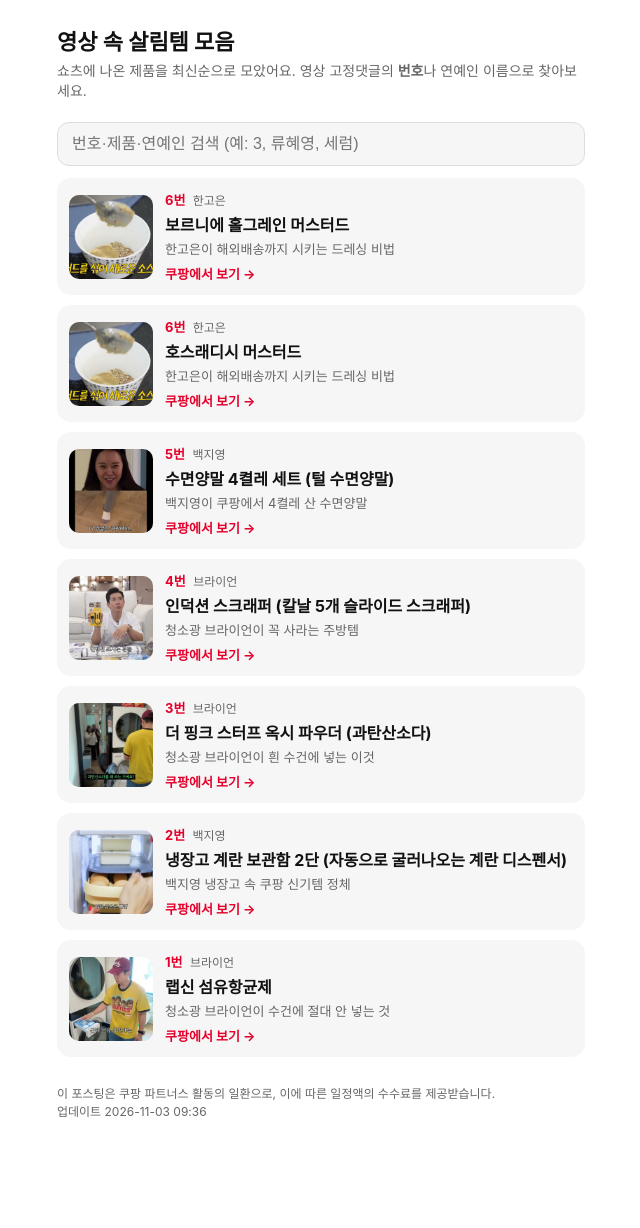
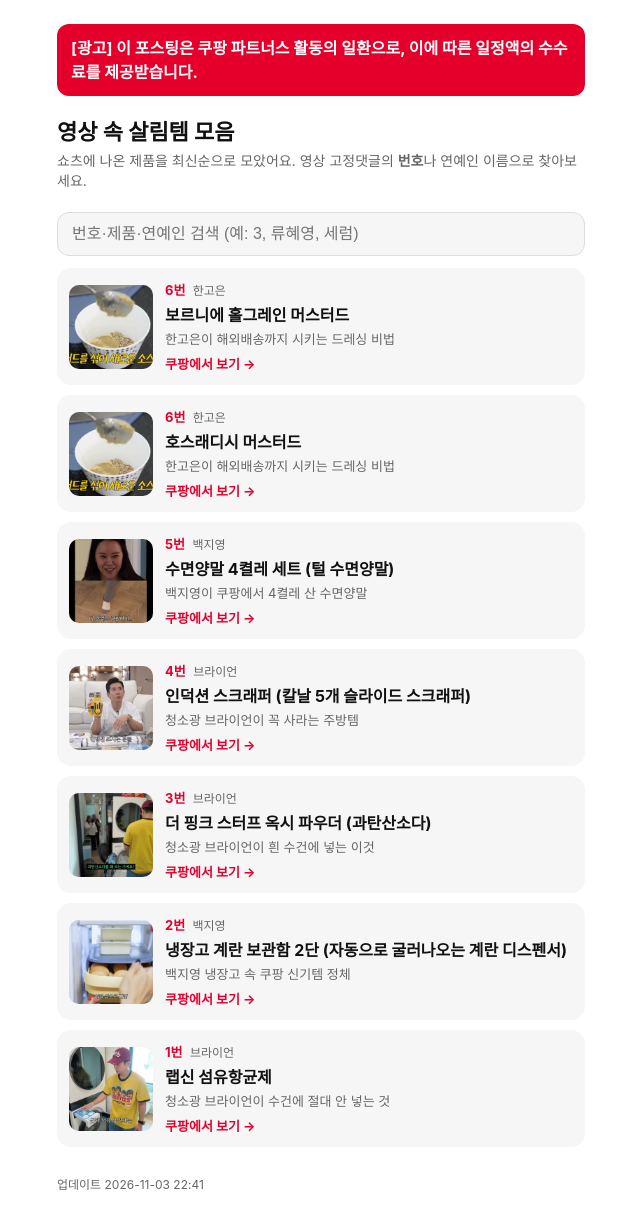
Before and after one commit to SHOPPERYT/SHOPPERYT.github.io, a plain HTML site: page living/index.html in a window 1280 px wide. Shown: the whole page, without its empty margins (319-959 px from the left). Before the commit the page ends 1181 px from the top, so only its background shows below. Drawn offline with Linux system fonts and the light colour scheme.

Commit message:
링크 페이지 갱신 2026-11-03 22:41

```diff
--- a/living/index.html
+++ b/living/index.html
@@ -1,7 +1,7 @@
 <!doctype html>
 <html lang="ko"><head>
 <meta charset="utf-8"><meta name="viewport" content="width=device-width,initial-scale=1">
-<title>영상 속 살림템 모음</title>
+<title>[광고] 영상 속 살림템 모음</title>
 <style>
 :root{--bg:#fff;--fg:#111;--muted:#666;--card:#f6f6f7;--line:#ddd;--accent:#e4002b}
 @media (prefers-color-scheme:dark){:root{--bg:#111;--fg:#f2f2f2;--muted:#aaa;--card:#1d1d20;--line:#333}}
@@ -16,8 +16,10 @@
 .product{font-size:16px;font-weight:700;margin:3px 0}.sub{font-size:13px;color:var(--muted)}
 .go{margin-top:6px;font-size:13px;font-weight:700;color:var(--accent)}
 .card:target{outline:2px solid var(--accent)}
-.disc{margin-top:28px;font-size:12px;color:var(--muted);line-height:1.5}.empty{color:var(--muted)}
+.ad{background:var(--accent);color:#fff;font-size:16px;font-weight:700;line-height:1.5;padding:12px 14px;border-radius:12px;margin:0 0 18px}
+.updated{margin-top:28px;font-size:12px;color:var(--muted)}.empty{color:var(--muted)}
 </style></head><body><main>
+<p class="ad">[광고] 이 포스팅은 쿠팡 파트너스 활동의 일환으로, 이에 따른 일정액의 수수료를 제공받습니다.</p>
 <h1>영상 속 살림템 모음</h1>
 <p class="lead">쇼츠에 나온 제품을 최신순으로 모았어요. 영상 고정댓글의 <b>번호</b>나 연예인 이름으로 찾아보세요.</p>
 <div class="search"><input id="q" type="search" placeholder="번호·제품·연예인 검색 (예: 3, 류혜영, 세럼)" autocomplete="off"></div>
@@ -87,7 +89,7 @@
 </a>
 </div>
 <p class="empty" id="none" hidden>찾는 제품이 없어요.</p>
-<p class="disc">이 포스팅은 쿠팡 파트너스 활동의 일환으로, 이에 따른 일정액의 수수료를 제공받습니다.<br>업데이트 2026-11-03 09:36</p>
+<p class="updated">업데이트 2026-11-03 22:41</p>
 </main>
 <script>
 const q=document.getElementById('q'),cards=[...document.querySelectorAll('.card')],none=document.getElementById('none');
```
